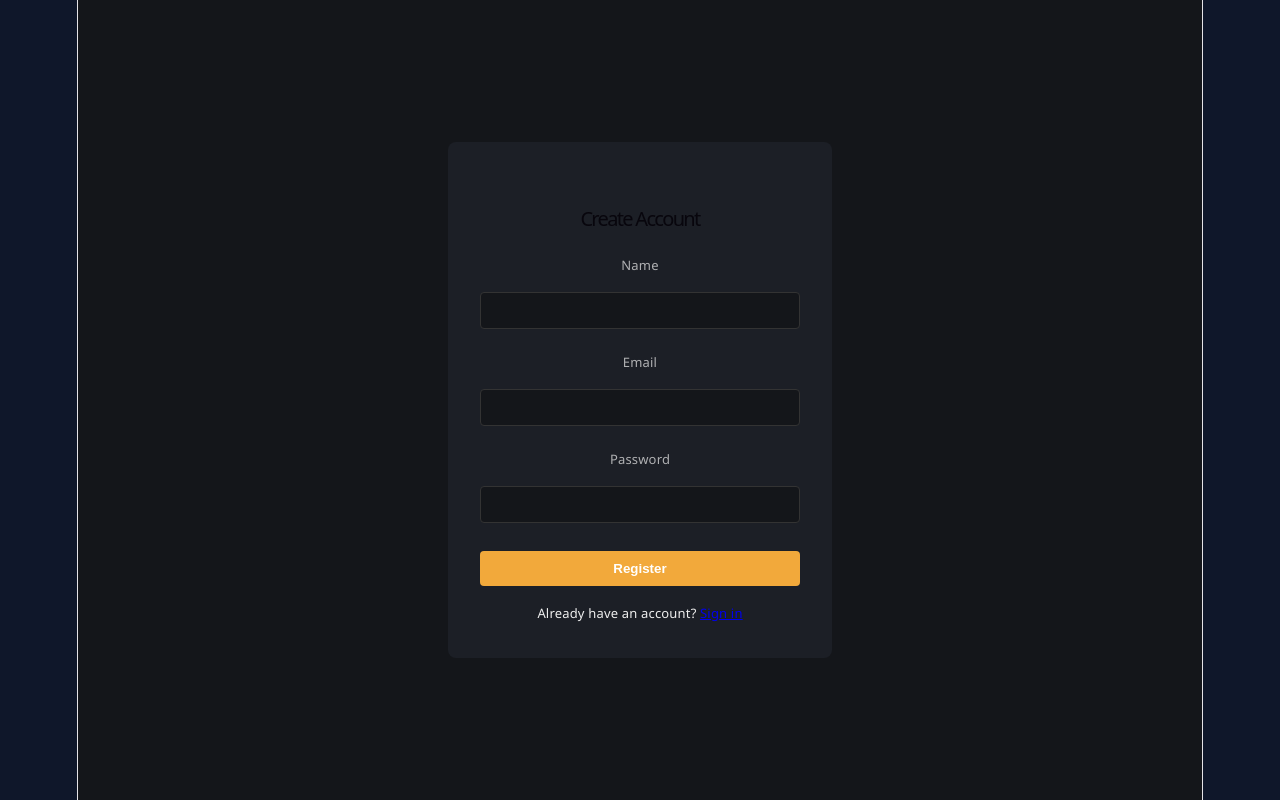
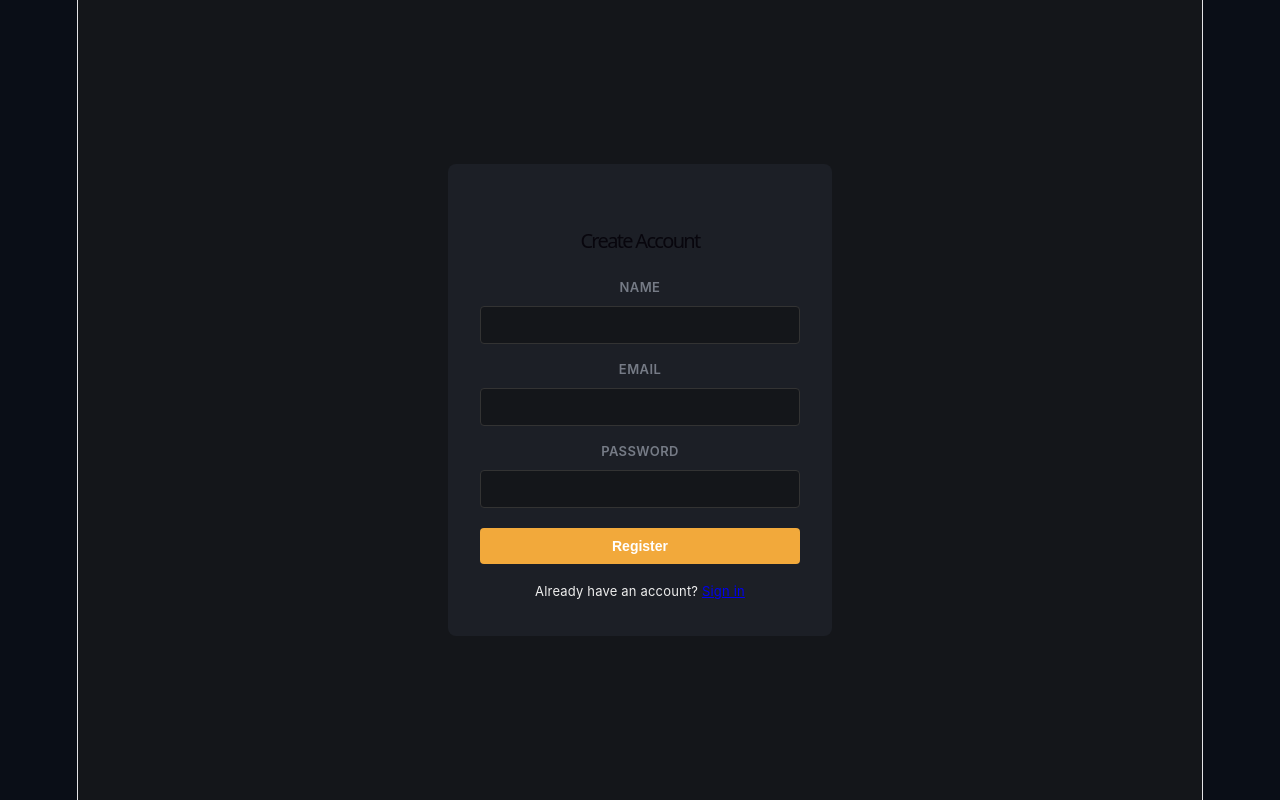
Before and after one commit to sakshi-singh013/ghost-kitchen-app, a React app in the folder frontend/: page /register in a window 1280 px wide. Built offline with nearby package versions, Linux system fonts and the light colour scheme; the HTML template or start-up script is replaced by a standard one.

Commit message:
professional dark theme

```diff
--- a/frontend/src/Dashboard.css
+++ b/frontend/src/Dashboard.css
@@ -1,21 +1,25 @@
 body{
   margin:0;
-  background:#0f172a;
-  font-family:'Segoe UI',sans-serif;
+  background:#0a0e17;
+  font-family:'Inter','Segoe UI',sans-serif;
+  -webkit-font-smoothing:antialiased;
 }
 
 .dashboard{
   max-width:1600px;
   margin:auto;
-  padding:30px;
-  background:#0f172a;
-  color:#fff;
+  padding:32px;
+  background:#0a0e17;
+  color:#e5e7eb;
   min-height:100vh;
 }
 
 .dashboard h1{
-  font-size:32px;
-  margin-bottom:25px;
+  font-size:26px;
+  font-weight:600;
+  margin-bottom:4px;
+  letter-spacing:-.3px;
+  color:#f9fafb;
 }
 
 .cards{
@@ -32,115 +36,153 @@ body{
 }
 
 .panel{
-  background:#1e293b;
-  border-radius:16px;
-  padding:20px;
-  box-shadow:0 8px 20px rgba(0,0,0,.3);
+  background:#111827;
+  border:1px solid #1f2937;
+  border-radius:12px;
+  padding:24px;
   overflow:auto;
+}
+
+.panel h2{
+  font-size:15px;
+  font-weight:600;
+  margin:0 0 18px;
+  color:#e5e7eb;
 }
 
 .stats-grid{
   display:grid;
   grid-template-columns:repeat(3,1fr);
-  gap:18px;
+  gap:16px;
 }
 
 .card{
-  min-height:165px;
-  border-radius:16px;
+  background:#111827;
+  border:1px solid #1f2937;
+  border-radius:12px;
+  min-height:140px;
   padding:20px;
-  transition:transform .2s ease, box-shadow .2s ease;
+  display:flex;
+  flex-direction:column;
+  justify-content:space-between;
+  transition:border-color .15s ease, transform .15s ease;
 }
 
 .card:hover{
-  transform:translateY(-4px);
-  box-shadow:0 12px 24px rgba(37,99,235,.35);
+  border-color:#374151;
+  transform:translateY(-2px);
 }
-
-.card:nth-child(1){ background:linear-gradient(135deg,#3b82f6,#2563eb); }
-.card:nth-child(2){ background:linear-gradient(135deg,#8b5cf6,#6d28d9); }
-.card:nth-child(3){ background:linear-gradient(135deg,#06b6d4,#0891b2); }
-.card:nth-child(4){ background:linear-gradient(135deg,#10b981,#059669); }
-.card:nth-child(5){ background:linear-gradient(135deg,#f59e0b,#d97706); }
-.card:nth-child(6){ background:linear-gradient(135deg,#ec4899,#db2777); }
 
 .card h3{
   margin:0;
-  font-size:15px;
+  font-size:12px;
+  font-weight:600;
+  color:#9ca3af;
+  text-transform:uppercase;
+  letter-spacing:.5px;
 }
 
 .card p{
   margin:10px 0 0;
-  font-size:30px;
-  font-weight:bold;
+  font-size:26px;
+  font-weight:700;
+  color:#f9fafb;
+  letter-spacing:-.5px;
+}
+
+.card small{
+  color:#6b7280;
+  font-size:12px;
+  margin-top:4px;
 }
 
 table{
   width:100%;
   border-collapse:collapse;
-  margin-top:15px;
-  border-radius:10px;
-  overflow:hidden;
+  margin-top:8px;
 }
 
 th,td{
-  padding:14px 16px;
+  padding:13px 16px;
   text-align:left;
-  border-bottom:1px solid #334155;
+  border-bottom:1px solid #1f2937;
 }
 
 th{
-  background:#2563eb;
-  font-size:13px;
+  background:transparent;
+  font-size:11px;
+  font-weight:600;
   text-transform:uppercase;
-  letter-spacing:.5px;
-  color:#e0e7ff;
+  letter-spacing:.6px;
+  color:#6b7280;
+  border-bottom:2px solid #1f2937;
 }
 
 td{
   font-size:14px;
-  color:#cbd5e1;
+  color:#d1d5db;
+}
+
+tbody tr{
+  transition:background .12s ease;
+}
+
+tbody tr:hover{
+  background:#161f2e;
 }
 
 tr:last-child td{
   border-bottom:none;
 }
 
-tbody tr{
-  transition:background .15s ease;
-}
-
-tbody tr:nth-child(even){
-  background:#1a2536;
-}
-
-tbody tr:hover{
-  background:#2c3e5c;
+label{
+  font-size:12px;
+  font-weight:600;
+  color:#9ca3af;
+  display:block;
+  margin-top:14px;
+  margin-bottom:6px;
+  text-transform:uppercase;
+  letter-spacing:.4px;
 }
 
 input,
 select{
   width:100%;
-  padding:10px;
-  margin:8px 0;
+  padding:10px 12px;
   border-radius:8px;
-  border:1px solid #475569;
-  background:#0f172a;
-  color:#fff;
+  border:1px solid #1f2937;
+  background:#0a0e17;
+  color:#f9fafb;
   box-sizing:border-box;
+  font-size:14px;
+  transition:border-color .15s ease;
+}
+
+input:focus,
+select:focus{
+  outline:none;
+  border-color:#4f46e5;
 }
 
 button{
-  background:#2563eb;
+  background:#4f46e5;
   color:#fff;
   border:none;
-  padding:10px 18px;
+  padding:10px 20px;
   border-radius:8px;
   cursor:pointer;
+  font-size:14px;
+  font-weight:600;
+  transition:background .15s ease, transform .1s ease;
 }
 
 button:hover{
-  background:#1d4ed8;
+  background:#4338ca;
+}
+
+button:active{
+  transform:scale(.98);
 }
 
 .recharts-responsive-container{
@@ -149,17 +191,19 @@ button:hover{
 }
 
 pre{
-  background:#0f172a;
-  padding:12px;
+  background:#0a0e17;
+  border:1px solid #1f2937;
+  padding:14px;
   border-radius:8px;
   overflow:auto;
+  font-size:13px;
+  color:#d1d5db;
 }
 
 @media(max-width:1200px){
   .cards{
     grid-template-columns:1fr;
   }
-
   .stats-grid{
     grid-template-columns:repeat(2,1fr);
   }
@@ -169,14 +213,12 @@ pre{
   .stats-grid{
     grid-template-columns:1fr;
   }
-
   table{
     display:block;
     overflow-x:auto;
     white-space:nowrap;
   }
-
   .dashboard{
-    padding:15px;
+    padding:16px;
   }
 }
```
